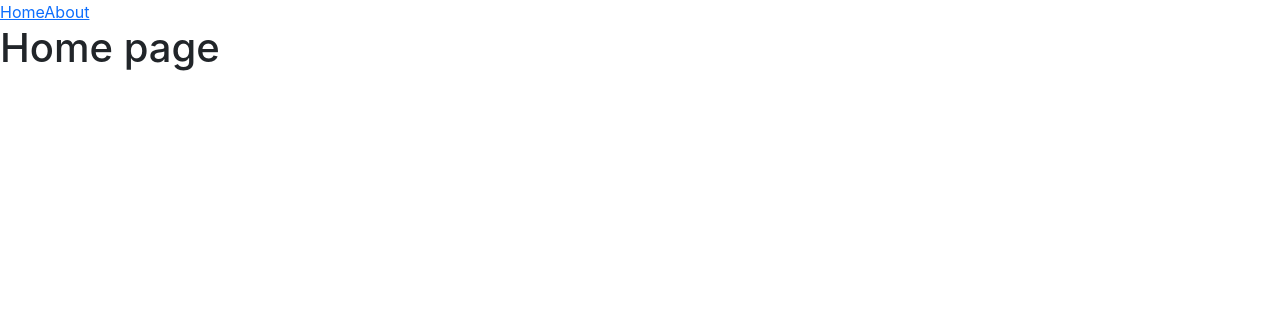
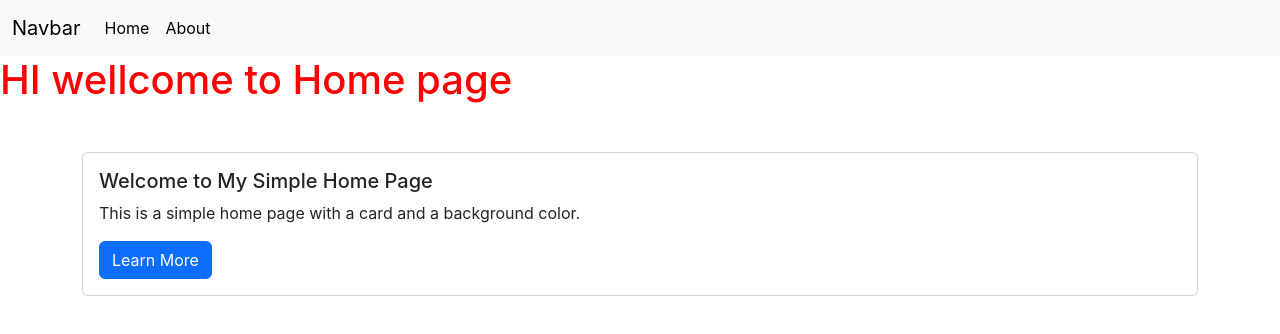
Before and after one commit to Shrikantj0794/React-practiceSet, a React (Create React App) app in the folder 23-reat-router/: page / in a window 1280 px wide. Shown: the top 334 px of the page. Built offline with nearby package versions, Linux system fonts and the light colour scheme.

Commit message:
add props

```diff
--- a/23-reat-router/src/App.js
+++ b/23-reat-router/src/App.js
@@ -18,13 +18,12 @@ function App() {
   <Router>
     <Navbar/>
     <Routes>
-      <Route exact path="/" element={<Home/>}/>
-      <Route exact path="/about" element={<About/>}/>
+      <Route exact path="/" element={<Home name='Home'/>}/> {/* add props name*/}
+      <Route exact path="/about" element={<About name='About'/>}/>
       <Route exact path="/Navbar" element={<Navbar/>}/>
     </Routes>
     </Router>
     </>
   );
 }
-
 export default App;
--- a/23-reat-router/src/Components/About.js
+++ b/23-reat-router/src/Components/About.js
@@ -1,8 +1,9 @@
 import React from 'react'
 
-const About = () => {
+const About = (props) => {
   return (
     <>
+        <h1 style={{color: 'red'}}>HI wellcome to {props.name} page</h1>
         <section class="about-section">
             <h2>Our Story</h2>
             <p>Welcome to [Your Business Name]! We started our journey in [year] with a vision to [briefly describe your mission or purpose]. Since then, we've been committed to [mention core values or principles].</p>
@@ -21,6 +22,7 @@ const About = () => {
                 <p>Creative Director</p>
             </div>
         </section>
+
     </>
   )
 }
--- a/23-reat-router/src/Components/Home.js
+++ b/23-reat-router/src/Components/Home.js
@@ -1,10 +1,21 @@
 import React from 'react'
 
-const Home = () => {
+const Home = (props) => {
   return (
-    <div>
-      <h1>Home page</h1>
+    <>
+    <h1 style={{color: 'red'}}>HI wellcome to {props.name} page</h1>
+      <div class="container mt-5">
+    <div class="card">
+
+        <div class="card-body">
+            <h5 class="card-title">Welcome to My Simple Home Page</h5>
+            <p class="card-text">This is a simple home page with a card and a background color.</p>
+            <a href="#" class="btn btn-primary">Learn More</a>
+        </div>
     </div>
+    </div>
+
+    </>
   )
 }
 
--- a/23-reat-router/src/Components/Navbar.js
+++ b/23-reat-router/src/Components/Navbar.js
@@ -4,11 +4,28 @@ import { Link } from 'react-router-dom';
 const Navbar = () => {
   return (
     <>
-    <Link to='/'>Home</Link>
-    <Link to='about'>About</Link>
+    {/* <Link to='/'>Home</Link>
+    <Link to='about'>About</Link> */}
 
 
-    {/* <a href='/'>about</a> */}
+<nav class="navbar navbar-expand-lg bg-body-tertiary">
+  <div class="container-fluid">
+    <a class="navbar-brand" href="#">Navbar</a>
+    <button class="navbar-toggler" type="button" data-bs-toggle="collapse" data-bs-target="#navbarSupportedContent" aria-controls="navbarSupportedContent" aria-expanded="false" aria-label="Toggle navigation">
+      <span class="navbar-toggler-icon"></span>
+    </button>
+    <div class="collapse navbar-collapse" id="navbarSupportedContent">
+      <ul class="navbar-nav me-auto mb-2 mb-lg-0">
+        <li class="nav-item">
+          <Link class="nav-link active" aria-current="page" to="/">Home</Link>
+        </li>
+        <li class="nav-item">
+          <Link class="nav-link active" aria-current="page" to="/about">About</Link>
+        </li>
+      </ul>
+    </div>
+  </div>
+</nav>
     </>
   )};
 export default Navbar
```
